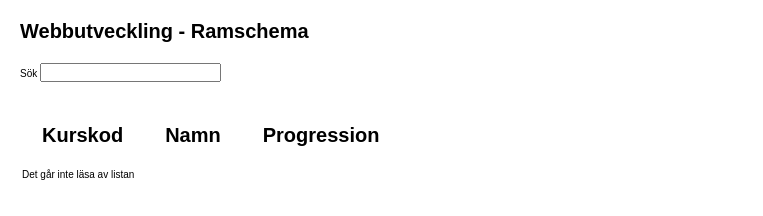
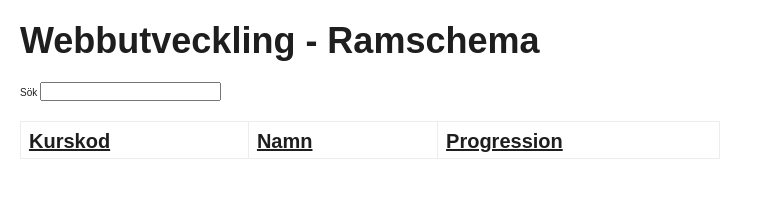
Before and after one commit to Hanin-96/dt211g-moment-2, a website built with Parcel: page src/index.html in a window 1280 px wide. Both pictures are taken after a click on the element "Kurskod". Shown: the whole page, without its empty margins (0-763 px from the left). Built offline with nearby package versions, Linux system fonts and the light colour scheme; no server answers.

Commit message:
lagt till eventlistener med funktion för klick på kurskod + stil på tabell

```diff
--- a/src/css/main.css
+++ b/src/css/main.css
@@ -18,6 +18,7 @@ body {
     overflow-x: hidden;
     margin: 0 auto;
     padding: 2rem;
+    color: #1e1e1e;
 }
 
 fieldset {
@@ -27,17 +28,40 @@ fieldset {
 
 h1 {
     margin-bottom: 2rem;
+    font-size: 3.6rem;
+}
+
+table {
+    color: #1e1e1e;
+    width: 100%;
+    max-width: 70rem;
+    border-collapse: collapse;
+}
+
+td, th {
+    text-align: left;
+    padding: 8px;
+    border: 1px solid rgb(236, 236, 236) ;
+}
+
+tr:nth-child(even) {
+    background-color: rgb(236, 236, 236);
 }
 
 .table-names {
     font-size: 2rem;
     font-weight: bold;
+    background-color: white;
 }
 
 .table-names td {
-    padding: 2rem;
+    padding-right: 6rem;
+    text-decoration: underline;
+    cursor: pointer;
+    padding-bottom: 0.5rem;
 }
 
 table tbody td {
-    padding: 0 1rem 1rem 2rem;
+padding-right: 6rem;
+padding-top: 1rem;
 }
--- a/src/index.html
+++ b/src/index.html
@@ -20,8 +20,8 @@
     <table>
         <thead>
             <tr class="table-names">
-                <td onclick="sortCourse(this)">Kurskod</td>
-                <td>Namn</td>
+                <td id="course-code">Kurskod</td>
+                <td id="course-name">Namn</td>
                 <td>Progression</td>
             </tr>
         </thead>
--- a/src/js/main.js
+++ b/src/js/main.js
@@ -1,9 +1,11 @@
 "use strict"
+
+let data = [];
 
 async function loadSchedule() {
     try {
         const response = await fetch("https://dahlgren.miun.se/ramschema_ht23.php");
-        const data = await response.json();
+        data = await response.json();
         console.table(data);
 
         //Sorterar kurser på kurskod
@@ -19,12 +21,22 @@ async function loadSchedule() {
 
 loadSchedule();
 
+//Skapar eventlistener för klick på kurskod
+document.getElementById("course-code").addEventListener("click", sortCourse);
+
+let sortedDown = true;
 function sortCourse() {
-    //Sorterar kurser på kurskod
-    const schedules = data.sort((itemA, itemB) => (itemA.code > itemB.code) ? 1 : -1);
+    document.getElementById("getSchedule").innerHTML = "";
+
+    let schedules = [];
+    if (sortedDown === true) {
+        schedules = data.sort((itemA, itemB) => (itemA.code > itemB.code) ? 1 : -1);
+        sortedDown = false;
+    } else {
+        schedules = data.sort((itemA, itemB) => (itemA.code < itemB.code) ? 1 : -1);
+        sortedDown = true;
+    }
     schedules.forEach(schedule => {
         document.getElementById("getSchedule").innerHTML += `<tr><td>${schedule.code}</td><td>${schedule.coursename}</td><td>${schedule.progression}</td></tr>`;
     });
 }
-
-sortCourse();
```
